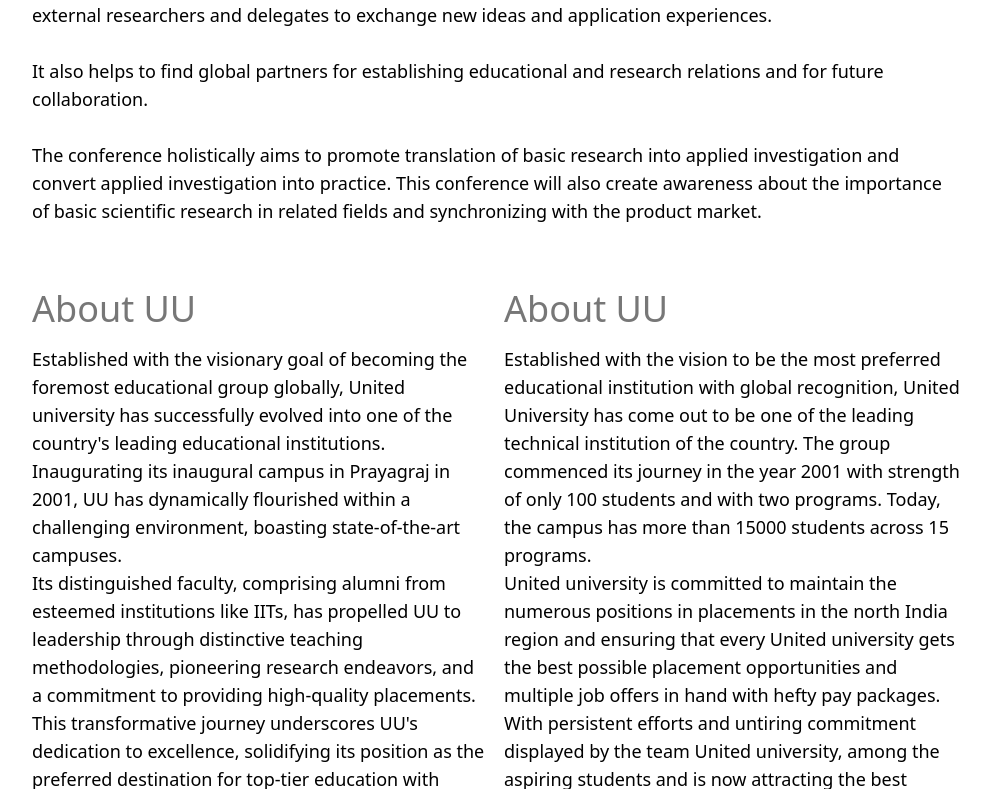
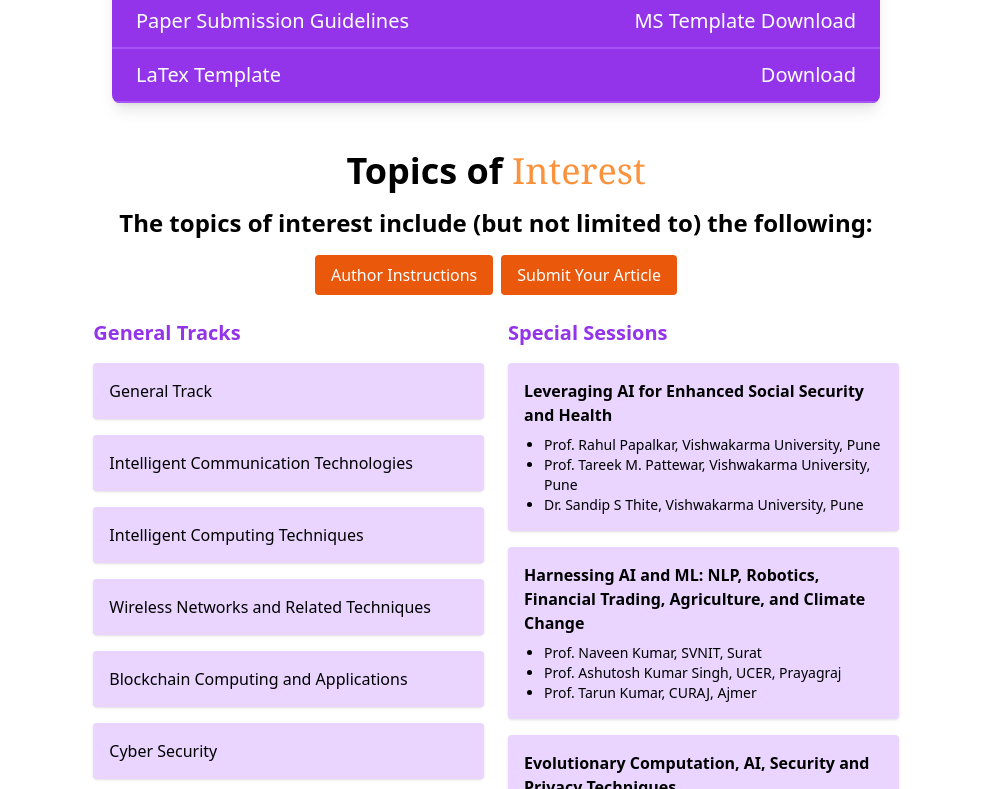
Before and after one commit to manishshukla00/conference, a React (Create React App) app: page / in a window 1280 px wide. Shown: the part 1471-2260 px from the top of the page, without its empty margins (144-1134 px from the left). Built offline with nearby package versions, Linux system fonts and the light colour scheme.

Commit message:
Add files via upload

```diff
--- a/src/components/About.jsx
+++ b/src/components/About.jsx
@@ -2,45 +2,64 @@
 
 const About = () => {
   return (
-    <div className="w-full md:w-3/4 md:mx-auto my-8 p-4 grid grid-cols-1 md:grid-cols-2 gap-4">
-      <div>
-        <h2 className="text-4xl text-[#777777] mb-4">About UU</h2>
-        <p className="text-lg">
-          Established with the visionary goal of becoming the foremost
-          educational group globally, United university has successfully evolved
-          into one of the country's leading educational institutions.
-          Inaugurating its inaugural campus in Prayagraj in 2001, UU has
-          dynamically flourished within a challenging environment, boasting
-          state-of-the-art campuses. <br />
-          Its distinguished faculty, comprising alumni from esteemed
-          institutions like IITs, has propelled UU to leadership through
-          distinctive teaching methodologies, pioneering research endeavors, and
-          a commitment to providing high-quality placements. <br /> This
-          transformative journey underscores UU's dedication to excellence,
-          solidifying its position as the preferred destination for top-tier
-          education with global recognition.
+    <div className="flex flex-col md:flex-row items-center justify-between p-6 bg-gray-100">
+      {/* Left Side - Logos */}
+      <div className="flex flex-col items-center md:w-1/3 space-y-4">
+        <img
+          src="https://icicct.in/images/tandf.png"
+          alt="Logo 1"
+          className="w-40 h-20"
+        />
+        <img
+          src="https://icicct.in/images/scopus.png"
+          alt="Logo 2"
+          className="w-40 h-40"
+        />
+        <img
+          src="https://icicct.in/images/logo_circle.jpg"
+          alt="Logo 3"
+          className="w-80 h-80"
+        />
+      </div>
+
+      {/* Right Side - Text and Buttons */}
+      <div className="md:w-2/3 flex flex-col items-center md:items-start text-center md:text-left p-6">
+        <h2 className="text-2xl font-bold text-gray-800">About The ICICCT</h2>
+        <p className="text-gray-600 mt-4">
+          ICICCT-2024 is a non-profit conference and the objective is to provide
+          a platform for academicians, researchers, scholars, and students from
+          various institutions, universities, and industries in India and abroad
+          to exchange their research and innovative ideas in the field of Cloud,
+          Communication, and Internet of Things.
         </p>
-      </div>
-      <div>
-        <h2 className="text-4xl text-[#777777] mb-4">About UU</h2>
-        <p className="text-lg">
-          Established with the vision to be the most preferred educational
-          institution with global recognition, United University has come out to
-          be one of the leading technical institution of the country. The group
-          commenced its journey in the year 2001 with strength of only 100
-          students and with two programs. Today, the campus has more than 15000
-          students across 15 programs.
-          <br />
-          United university is committed to maintain the numerous positions in
-          placements in the north India region and ensuring that every United
-          university gets the best possible placement opportunities and multiple
-          job offers in hand with hefty pay packages.
-          <br />
-          With persistent efforts and untiring commitment displayed by the team
-          United university, among the aspiring students and is now attracting
-          the best talent desirous of pursuing technical education from far and
-          wide areas across the globe.
+        <p className="text-gray-600 text-xl mt-4">
+          We invite all students, research scholars, academicians, engineers,
+          scientists, and industrialists working in the field of Intelligent
+          Computing, Communications, and Techniques from all over the world. We
+          warmly welcome all the authors to submit their original research in
+          the upcoming conference ICICCT-2024 to share their knowledge and
+          experience among each other in collaboration with JNU and EVedant
+          Foundation.
         </p>
+        <p className="text-blue-800 font-bold text-2xl mt-4">
+          Papers submitted to ICICCT-2024 will undergo a strict double-blind
+          review process. All accepted and presented papers will be published in
+          the ICICCT-2024 Conference Proceedings, which will be published by
+          Taylor & Francis and indexed in Scopus.
+        </p>
+
+        {/* Buttons */}
+        <div className="mt-6 flex space-x-4">
+          <button className="px-6 py-2 bg-orange-600 text-white rounded-lg shadow-md hover:bg-orange-800">
+            SUBMIT ARTICLE
+          </button>
+          <button className="px-6 py-2 bg-orange-600 text-white rounded-lg shadow-md hover:bg-orange-800">
+            DOC TEMPLATE
+          </button>
+          <button className="px-6 py-2 bg-orange-600 text-white rounded-lg shadow-md hover:bg-orange-800">
+            LATEX TEMPLATE
+          </button>
+        </div>
       </div>
     </div>
   );
--- /dev/null
+++ b/src/components/ImpotantDates.jsx
@@ -0,0 +1,48 @@
+import React from "react";
+
+const ImportantDates = () => {
+  const dates = [
+    { event: "Paper Submission Deadline:", date: "July 15, 2024" },
+    { event: "Notification of Acceptance:", date: "August 10, 2024" },
+    { event: "Final Paper Submission:", date: "August 25, 2024" },
+    { event: "Early Bird Registration:", date: "September 5, 2024" },
+    { event: "Conference Date", date: "October 10-12, 2024" },
+    { event: "Paper Submission Guidelines", date: "MS Template Download" },
+    { event: "LaTex Template", date: "Download" },
+  ];
+
+  return (
+    <div className="p-6 flex flex-col items-center justify-center">
+      {/* <h1 className="text-center">
+        Important <span>Dates</span>
+      </h1> */}
+      <div className="w-full max-w-3xl">
+        <h2 className="text-4xl font-bold text-center mb-4">
+          Important{" "}
+          <span className="text-orange-400 font-serif font-thin">Dates</span>
+        </h2>
+        <table className="w-full bg-purple-600 text-white rounded-lg overflow-hidden shadow-lg">
+          {/* <thead>
+            <tr className="bg-purple-700">
+              <th className="py-3 px-6 text-left">Event</th>
+              <th className="py-3 px-6 text-right">Date</th>
+            </tr>
+          </thead> */}
+          <tbody>
+            {dates.map((item, index) => (
+              <tr
+                key={index}
+                className="text-xl font-thin border-b-2 border-purple-500 hover:bg-purple-500 transition-colors"
+              >
+                <td className="py-3 px-6 text-left">{item.event}</td>
+                <td className="py-3 px-6 text-right">{item.date}</td>
+              </tr>
+            ))}
+          </tbody>
+        </table>
+      </div>
+    </div>
+  );
+};
+
+export default ImportantDates;
--- a/src/components/Navbar.jsx
+++ b/src/components/Navbar.jsx
@@ -43,7 +43,7 @@
             </li>
             <li>
               <Link to={"/"} onClick={toggleMenu} className="text-black py-4">
-                Archive
+                About
               </Link>
             </li>
             <li>
--- /dev/null
+++ b/src/components/TopicsOfInterest.jsx
@@ -0,0 +1,102 @@
+import React from "react";
+
+const topics = [
+  { track: "General Track" },
+  { track: "Intelligent Communication Technologies" },
+  { track: "Intelligent Computing Techniques" },
+  { track: "Wireless Networks and Related Techniques" },
+  { track: "Blockchain Computing and Applications" },
+  { track: "Cyber Security" },
+  { track: "Recent Advancements in AI, ML, IoT, Cyber Security & Blockchain" },
+];
+
+const specialSessions = [
+  {
+    track: "Leveraging AI for Enhanced Social Security and Health",
+    chairs: [
+      "Prof. Rahul Papalkar, Vishwakarma University, Pune",
+      "Prof. Tareek M. Pattewar, Vishwakarma University, Pune",
+      "Dr. Sandip S Thite, Vishwakarma University, Pune",
+    ],
+  },
+  {
+    track:
+      "Harnessing AI and ML: NLP, Robotics, Financial Trading, Agriculture, and Climate Change",
+    chairs: [
+      "Prof. Naveen Kumar, SVNIT, Surat",
+      "Prof. Ashutosh Kumar Singh, UCER, Prayagraj",
+      "Prof. Tarun Kumar, CURAJ, Ajmer",
+    ],
+  },
+  {
+    track: "Evolutionary Computation, AI, Security and Privacy Techniques",
+    chairs: ["Dr. Shahazad N. Qurashi, Jazan University, Saudi Arabia"],
+  },
+  {
+    track: "AI and ML: Cross-Disciplinary Insights and Innovations",
+    chairs: ["Dr. Raju Pal, Gautam Buddha University, Greater Noida"],
+  },
+];
+
+const TopicsOfInterest = () => {
+  return (
+    <div className="w-2/3 m-auto p-6">
+      <div className="flex flex-col justify-between items-center gap-4 mb-6">
+        <h2 className="text-4xl font-semibold">
+          Topics of{" "}
+          <span className="text-orange-400 font-serif font-thin">Interest</span>
+        </h2>
+        <p className="text-2xl font-semibold">
+          The topics of interest include (but not limited to) the following:
+        </p>
+        <div>
+          <button className="bg-orange-600 hover:bg-orange-800 text-white px-4 py-2 rounded mr-2">
+            Author Instructions
+          </button>
+          <button className="bg-orange-600 hover:bg-orange-800 text-white px-4 py-2 rounded">
+            Submit Your Article
+          </button>
+        </div>
+      </div>
+      <div className="grid md:grid-cols-2 gap-6">
+        <div>
+          <h3 className="text-xl font-semibold mb-4 text-purple-600">
+            General Tracks
+          </h3>
+          <div className="space-y-4">
+            {topics.map((item, index) => (
+              <div
+                key={index}
+                className="bg-purple-200 p-4 rounded shadow hover:bg-purple-300 transition"
+              >
+                {item.track}
+              </div>
+            ))}
+          </div>
+        </div>
+        <div>
+          <h3 className="text-xl font-semibold mb-4 text-purple-600">
+            Special Sessions
+          </h3>
+          <div className="space-y-4">
+            {specialSessions.map((session, index) => (
+              <div
+                key={index}
+                className="bg-purple-200 p-4 rounded shadow hover:bg-purple-300 transition"
+              >
+                <p className="font-bold">{session.track}</p>
+                <ul className="list-disc ml-5 mt-2 text-sm">
+                  {session.chairs.map((chair, idx) => (
+                    <li key={idx}>{chair}</li>
+                  ))}
+                </ul>
+              </div>
+            ))}
+          </div>
+        </div>
+      </div>
+    </div>
+  );
+};
+
+export default TopicsOfInterest;
--- a/src/pages/Home.jsx
+++ b/src/pages/Home.jsx
@@ -3,12 +3,16 @@
 import Timer from "../components/Timer";
 import Event from "../components/Event";
 import About from "../components/About";
+import ImportantDates from "../components/ImpotantDates";
+import TopicsOfInterest from "../components/TopicsOfInterest";
 
 const Home = () => {
   return (
     <div>
       <Carousel />
       <Timer />
+      <ImportantDates />
+      <TopicsOfInterest />
       <Event />
       <About />
     </div>
```
Also changed, not shown: 1 other file (tests, documents, lock files or other folders).
